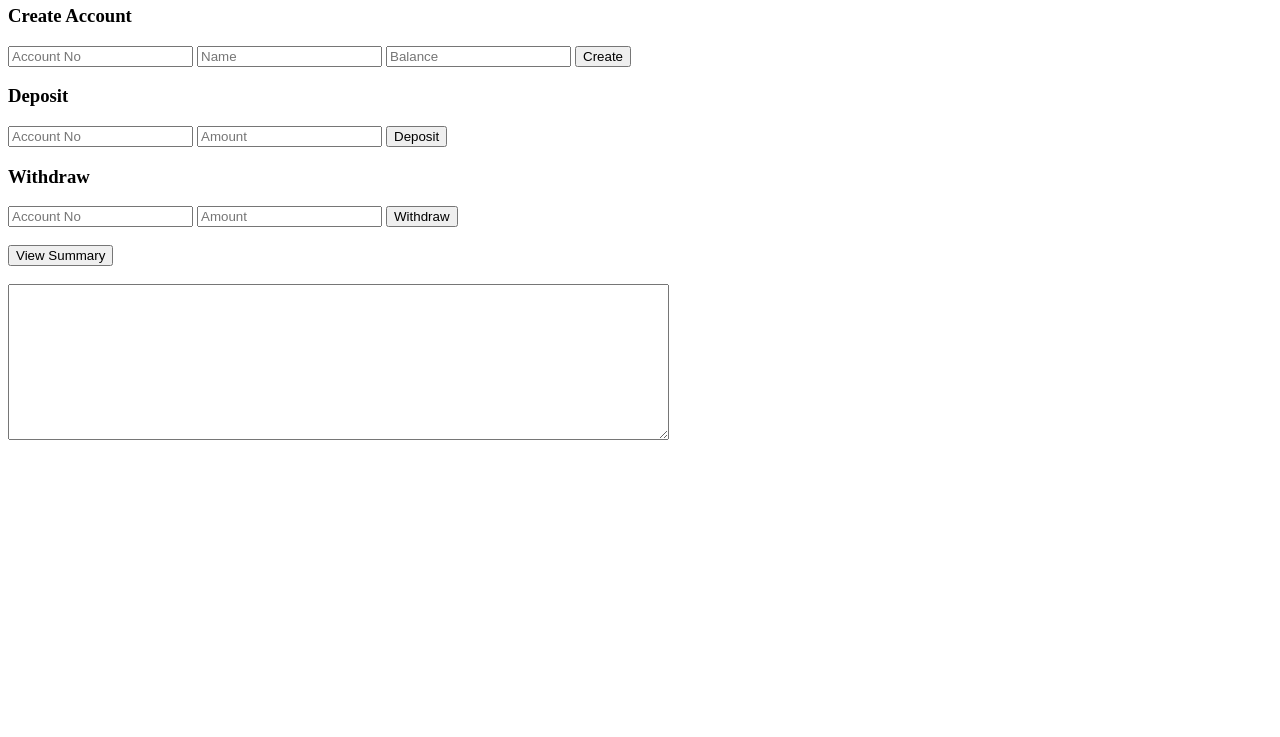
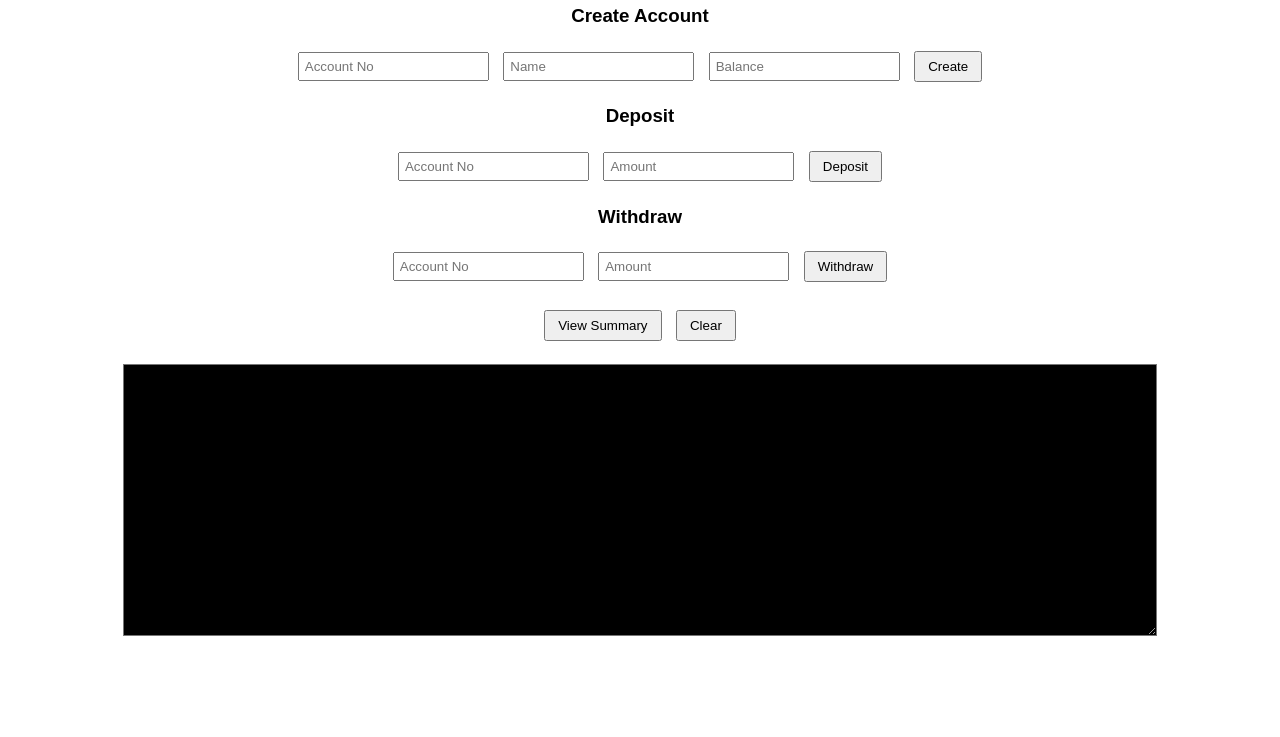
Before and after one commit to praveengowtm/mini-banking-system-25BCE5092, a plain HTML site: page index.html in a window 1280 px wide. Shown: the part 63-800 px from the top of the page. Drawn offline with Linux system fonts and the light colour scheme; no server answers.

Commit message:
Update index.html

```diff
--- a/index.html
+++ b/index.html
@@ -2,6 +2,33 @@
 <html>
 <head>
     <title>Vault Bank</title>
+
+    <style>
+        body {
+            font-family: Arial;
+            text-align: center;
+        }
+
+        input {
+            padding: 5px;
+            margin: 5px;
+        }
+
+        button {
+            padding: 6px 12px;
+            margin: 5px;
+            cursor: pointer;
+        }
+
+        textarea {
+            width: 80%;
+            height: 250px;
+            background: black;
+            color: lime;
+            font-family: monospace;
+            padding: 10px;
+        }
+    </style>
 </head>
 
 <body>
@@ -26,22 +53,27 @@
 
 <br><br>
 <button onclick="summary()">View Summary</button>
+<button onclick="clearScreen()">Clear</button>
 
 <br><br>
 
-<textarea id="output" rows="10" cols="80"></textarea>
+<textarea id="output" readonly></textarea>
 
 <script>
-/* ✅ DEFINE MODULE FIRST (CRITICAL FIX) */
+/* ✅ TERMINAL OUTPUT SETUP */
 var Module = {
     print: function(text) {
         let out = document.getElementById("output");
         out.value += text + "\n";
+        out.scrollTop = out.scrollHeight; // auto scroll
     }
 };
 
-/* ✅ FUNCTIONS */
+/* ✅ INPUT FUNCTIONS */
+
 function createAccount() {
+    Module.print(">> Creating Account...");
+
     Module.ccall('ui_create_account', null,
         ['string','string','number'],
         [
@@ -52,6 +84,8 @@ function createAccount() {
 }
 
 function deposit() {
+    Module.print(">> Depositing...");
+
     Module.ccall('ui_deposit', null,
         ['string','number'],
         [
@@ -61,6 +95,8 @@ function deposit() {
 }
 
 function withdraw() {
+    Module.print(">> Withdrawing...");
+
     Module.ccall('ui_withdraw', null,
         ['string','number'],
         [
@@ -70,11 +106,17 @@ function withdraw() {
 }
 
 function summary() {
+    Module.print(">> Showing Summary...");
+
     Module.ccall('ui_summary', null, [], []);
+}
+
+/* ✅ CLEAR TERMINAL */
+function clearScreen() {
+    document.getElementById("output").value = "";
 }
 </script>
 
-<!-- ✅ LOAD JS AFTER MODULE -->
 <script src="index.js"></script>
 
 </body>
```
